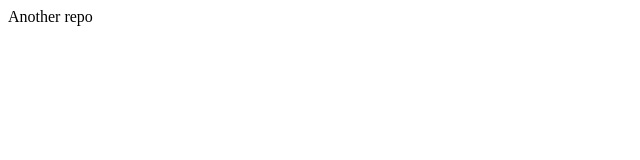
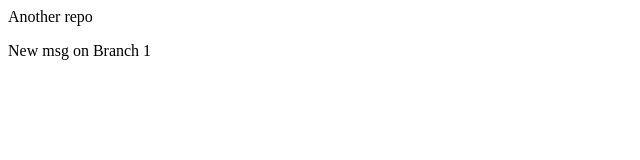
Before and after one commit to rohitfating/local-repo, a plain HTML site: page index.html in a window 1280 px wide. Shown: the whole page, without its empty margins (0-640 px from the left). Drawn offline with Linux system fonts and the light colour scheme.

Commit message:
new branch added

```diff
--- a/index.html
+++ b/index.html
@@ -1 +1,2 @@
 <p>Another repo</p>
+<p> New msg on Branch 1</p>
```
